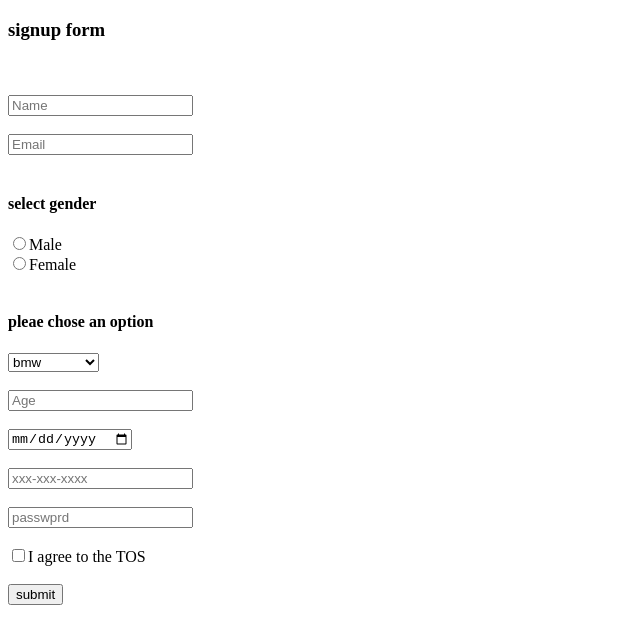
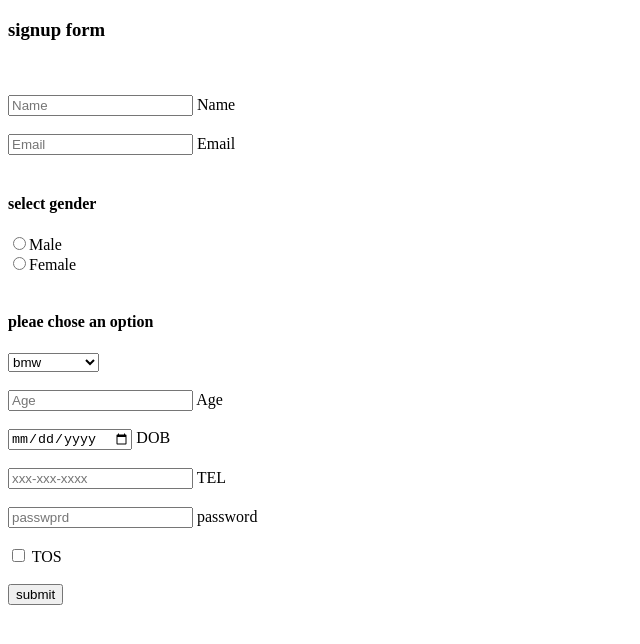
Before and after one commit to acciojob/signup-form-car-shambhu621996, a website: page main.html in a window 1280 px wide. Shown: the whole page, without its empty margins (0-640 px from the left). Drawn offline with Linux system fonts and the light colour scheme.

Commit message:
created a submission

```diff
--- a/main.html
+++ b/main.html
@@ -10,12 +10,14 @@
 	<!-- the entire body must be written by student -->
     <script type="text/javascript" src="./script.js">
 </script>
-<form>
+<form action="/action.php">
 	<h3>signup form</h3>
 	<br><br>
 	<input type="text" id="name" placeholder="Name">
+	<label for="name">Name</label>
 	<br><br>
 	<input type="email" id="email" placeholder="Email">
+	<label for="email">Email</label>
 	<br><br>
 	<h4>select gender</h4>
 	<input type="radio" value="male" name="gender">Male
@@ -31,16 +33,21 @@
 		</select>
 	<br><br>
 		<input type="number" id="age" placeholder="Age">
+	<label for="age">Age</label>
 		<br><br>
 		<input type="date" id="dob" placeholder="dob">
+	<label for="dob">DOB</label>
 		<br><br>
 		<input type="tel" id="tel" placeholder="xxx-xxx-xxxx">
-		<br><br>
+	<label for="tel">TEL</label>
+	<br><br>
 		<input type="passsword" id="password" placeholder="passwprd">
+	<label for="password">password</label>
 		<br>
 		<br>
-		<input type="checkbox" value="tos" name="tos" id="tos">I agree to the TOS
-		<br><br>
+		<input type="checkbox" value="tos" name="tos" id="tos">
+	<label for="tos">TOS</label>
+	<br><br>
 		<input type="submit" value="submit">
 </form>
 </body>
```
